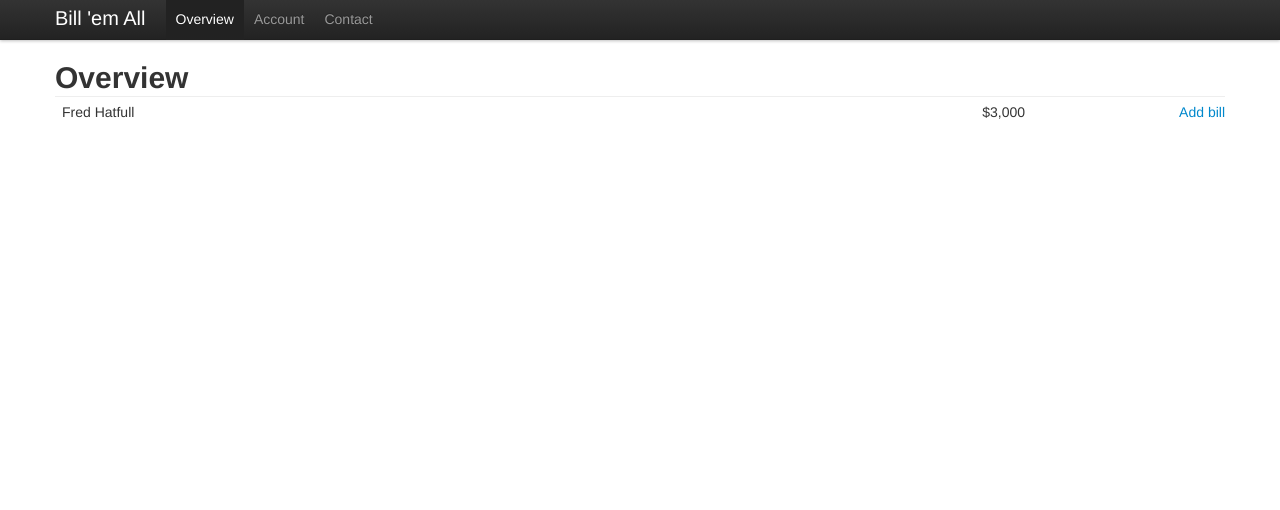
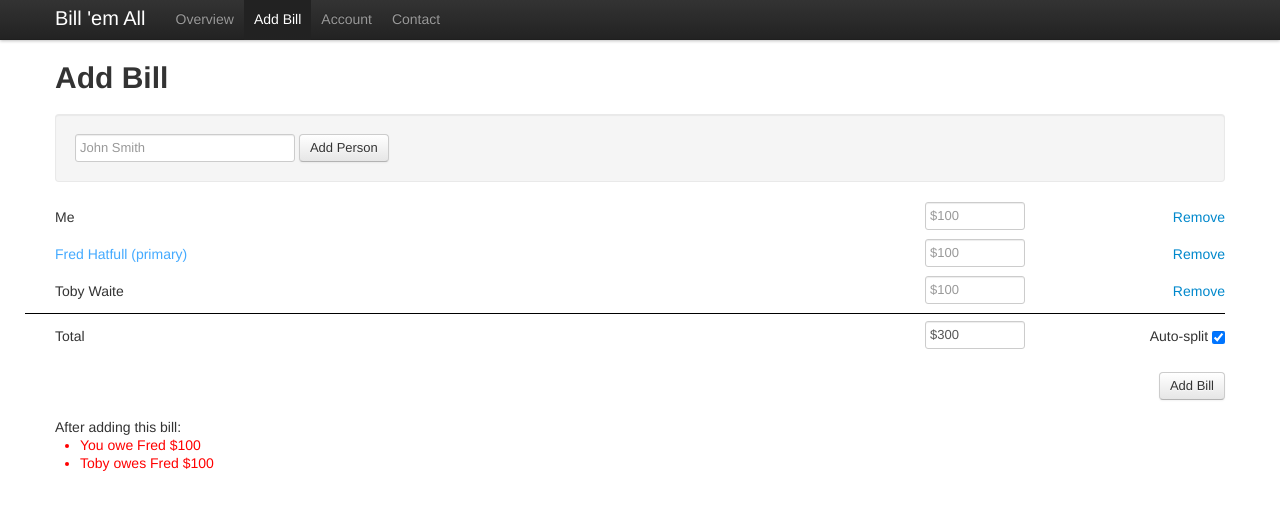
Before and after one commit to fhats/billemall, a Python web app: template billemall/templates/add_bill.jinja2 in a window 1280 px wide. Shown: the top 510 px of the page. Run offline with Jinja, Linux system fonts and the light colour scheme; the template is opened without the code that fills it, so the values that code supplies are empty; some libraries are stand-ins or nearby versions.

Commit message:
Add Bill page mockup

```diff
--- a/billemall/static/css/style.css
+++ b/billemall/static/css/style.css
@@ -8,7 +8,7 @@ body {
 
 /* overview */
 
-.summary-row {
+.summary-row, .add-bill-row {
   min-height: 30px;
   line-height: 30px;
   border-top: 1px solid #eee;
@@ -26,11 +26,11 @@ body {
   color: green;
 }
 
-.summary-row .add-bill {
+.summary-row .add-bill-button {
   text-align: right;
 }
 
-.add-bill-row .btn {
+.add-bill-basic-form .btn {
   width: 100%;
 }
 
@@ -54,3 +54,45 @@ body {
 .debit {
   color: green;
 }
+
+/* add bill */
+
+.add-person input {
+  margin-bottom: 0;
+}
+
+.add-bill {
+  text-align: right;
+}
+
+.add-bill-row {
+  border-top: none;
+}
+
+.add-bill-row-total {
+  border-top: 1px solid black;
+  padding-top: 0.5em;
+}
+
+.add-bill-amount {
+  text-align: right;
+}
+
+.add-bill-remove-person, .add-bill-auto-split {
+  text-align: right;
+}
+
+.add-bill-bottom {
+  margin-top: 1em;
+  text-align: right;
+}
+
+.add-bill-form .radio input[type="radio"], .checkbox input[type="checkbox"] {
+  display: inline;
+  float: none;
+  margin-left: 0;
+}
+
+.bill-primary {
+  color: #4af;
+}
--- a/billemall/templates/add_bill.jinja2
+++ b/billemall/templates/add_bill.jinja2
@@ -1,17 +1,67 @@
 {% extends "base_loggedin.jinja2" %}
 
-{% block menu_overview %}class="active"{% endblock %}
+{% block menu_add_bill %}class="active"{% endblock %}
 
 {% block content %}
-<h1>Overview</h1>
+<h1>Add Bill</h1>
 
-<div class="row-fluid summary-row">
-  <div class="span7"><div class="name">Fred Hatfull</div></div>
-  <div class="span3"><div class="amount">$3,000</div></div>
-  <div class="span2">
-    <a href="/fred_hatfull/add_bill">
-      <div class="add-bill">Add bill</div>
-    </a>
+<br>
+
+<!-- do some javascripty thing here -->
+<form class="well add-person" method="POST">
+  <input type="text" name="person" placeholder="John Smith">
+  <button type="submit" class="btn">Add Person</button>
+</form>
+
+<form class="add-bill-form" method="POST" action="/add_bill">
+
+  <div class="row add-bill-row">
+    <div class="span6"><div class="name">Me</div></div>
+    <div class="span4 add-bill-amount">
+      <input type="text" class="input-small" name="amount-0" placeholder="$100">
+    </div>
+    <!-- do some javascripty thing here -->
+    <div class="span2 add-bill-remove-person"><a href="#">Remove</a></div>
   </div>
-</div>
+
+  <div class="row add-bill-row">
+    <div class="span6"><div class="name bill-primary">Fred Hatfull (primary)</div></div>
+    <div class="span4 add-bill-amount">
+      <input type="text" class="input-small" name="amount-1" placeholder="$100">
+    </div>
+    <!-- do some javascripty thing here -->
+    <div class="span2 add-bill-remove-person"><a href="#">Remove</a></div>
+  </div>
+
+  <div class="row add-bill-row">
+    <div class="span6"><div class="name">Toby Waite</div></div>
+    <div class="span4 add-bill-amount">
+      <input type="text" class="input-small" name="amount-2" placeholder="$100">
+    </div>
+    <!-- do some javascripty thing here -->
+    <div class="span2 add-bill-remove-person"><a href="#">Remove</a></div>
+  </div>
+
+  <div class="row add-bill-row add-bill-row-total">
+    <div class="span6"><div class="name">Total</div></div>
+    <div class="span4 add-bill-amount">
+      <input type="text" class="input-small" name="amount-total" value="$300">
+    </div>
+    <div class="span2 add-bill-auto-split">
+      Auto-split <input type="checkbox" checked="yes">
+    </div>
+  </div>
+
+  <div class="add-bill-bottom">
+    <button type="submit" class="btn">Add Bill</button>
+  </div>
+</form>
+
+<div class="bill-explain">
+  After adding this bill:
+
+  <ul>
+    <li class="credit">You owe Fred $100</li>
+    <li class="credit">Toby owes Fred $100</li>
+  </ul>
 {% endblock %}
--- a/billemall/templates/base_loggedin.jinja2
+++ b/billemall/templates/base_loggedin.jinja2
@@ -2,6 +2,7 @@
 
 {% block nav %}
   <li {% block menu_overview %}{% endblock %}><a href="/overview">Overview</a></li>
+  <li {% block menu_add_bill %}{% endblock %}><a href="/add_bill">Add Bill</a></li>
   <li {% block menu_account %}{% endblock %}><a href="/account">Account</a></li>
   <li {% block menu_contact %}{% endblock %}><a href="/contact">Contact</a></li>
 {% endblock %}
```
Also changed, not shown: billemall/templates/overview.jinja2 (+4 -4 lines). Lines whose indentation alone changed are shown as unchanged.
